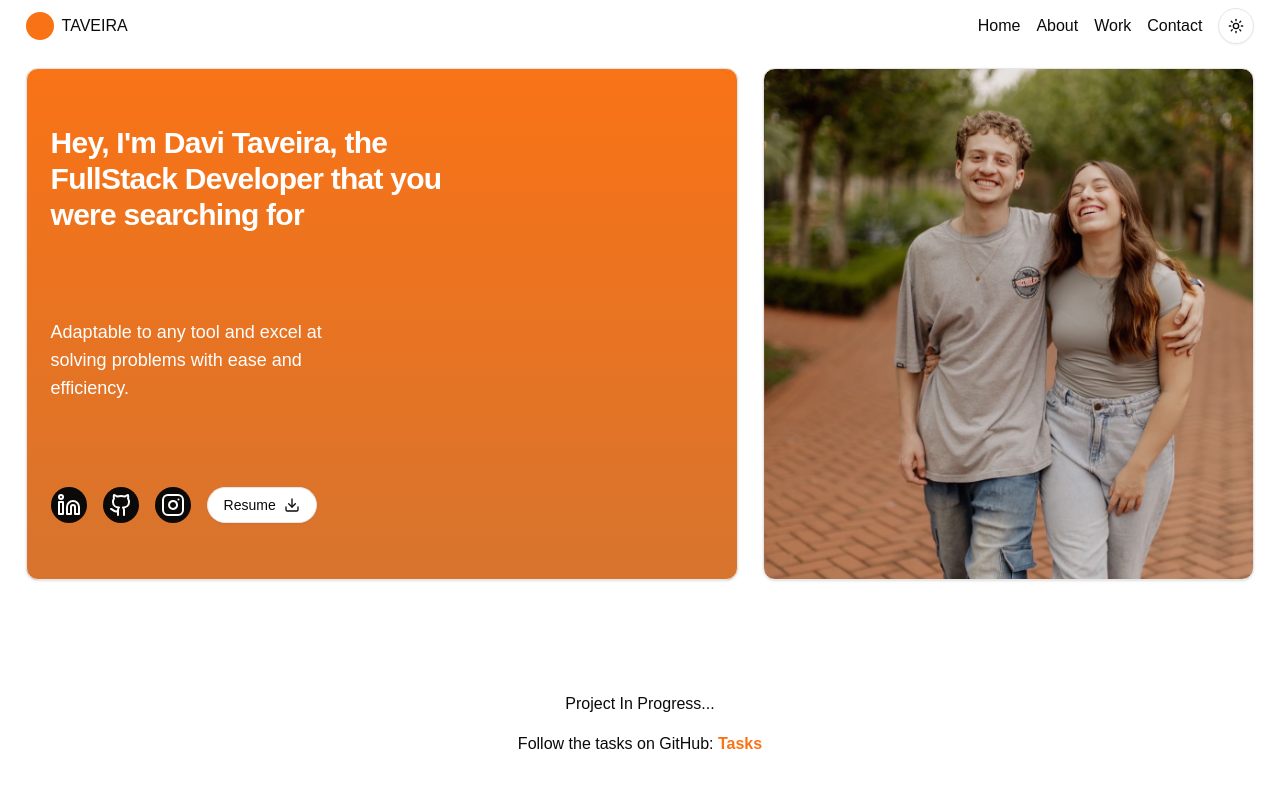
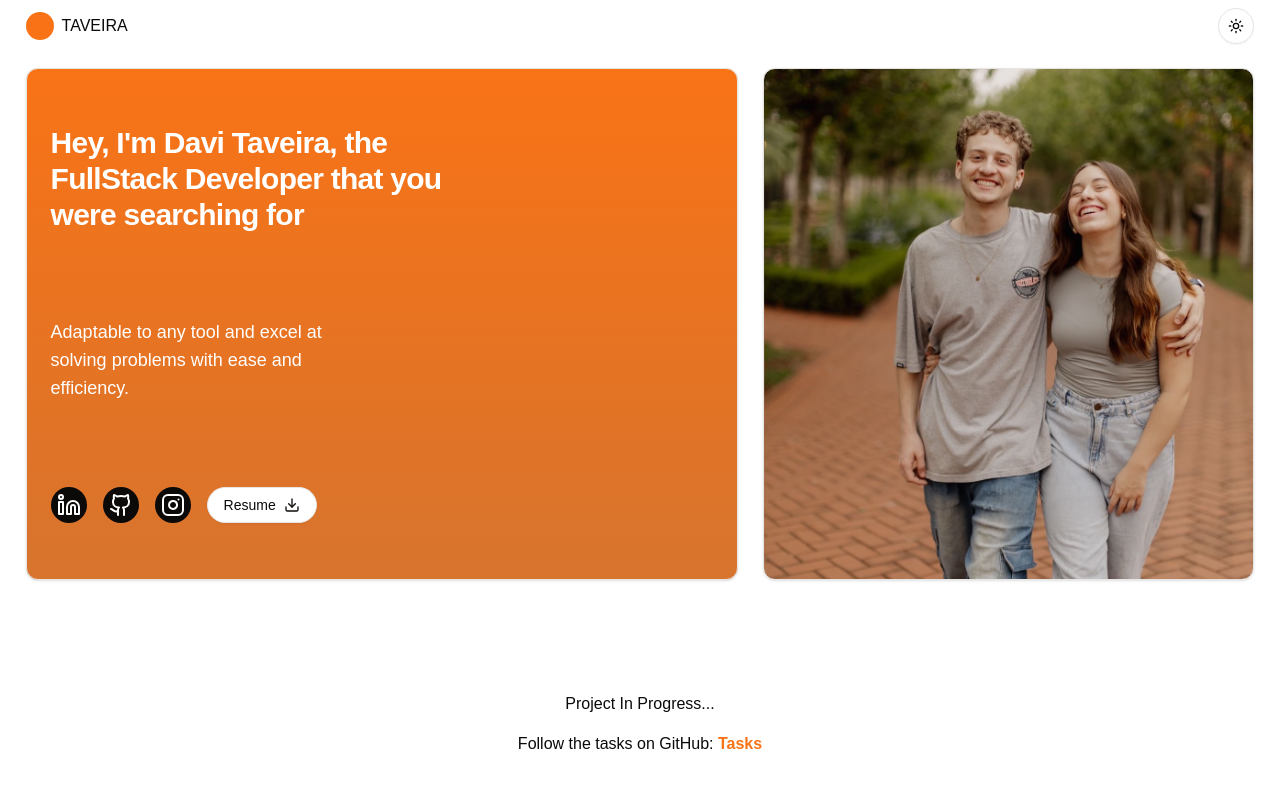
Before and after one commit to xtaveira/nextjs-portfolio, a Next.js app: page / in a window 1280 px wide. Shown: the top 788 px of the page. Built offline with nearby package versions, Linux system fonts and the light colour scheme.

Commit message:
some updates

```diff
--- a/src/components/Header/index.tsx
+++ b/src/components/Header/index.tsx
@@ -17,7 +17,7 @@ export default function Header() {
         </a>
       </div>
       <div className="flex items-center gap-4">
-        {items.map((item, index) => (
+        {/* {items.map((item, index) => (
           <a
             key={index}
             href={item.href}
@@ -25,7 +25,7 @@ export default function Header() {
           >
             {item.name}
           </a>
-        ))}
+        ))} */}
         <ModeToggle />
       </div>
     </header>
```
